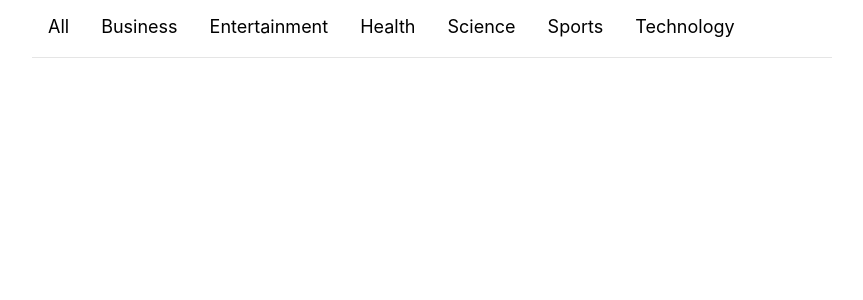
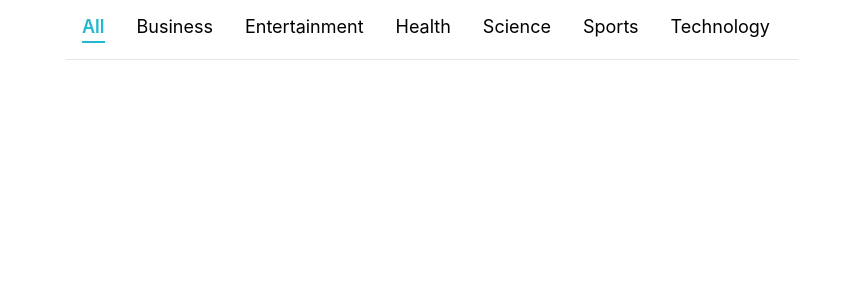
Before and after one commit to parkgeonwoong/study-reacts, a React (Create React App) app: page / in a window 1280 px wide. Shown: the top 300 px of the page, without its empty margins (208-1071 px from the left). Built offline with nearby package versions, Linux system fonts and the light colour scheme; no server answers.

Commit message:
Use NavLink in Categories

```diff
--- a/src/components/Categories.js
+++ b/src/components/Categories.js
@@ -1,4 +1,6 @@
+import React from "react";
 import styled, { css } from "styled-components";
+import { NavLink } from "react-router-dom";
 
 const categories = [
   {
@@ -34,16 +36,16 @@ const categories = [
 const CategoriesBlock = styled.div`
   display: flex;
   padding: 1rem;
-  width: 768px;
+  width: 700px;
   margin: 0 auto;
   border-bottom: 1px solid rgba(0, 0, 0, 0.1);
   @media screen and (max-width: 768px) {
     width: 100%;
-    overflow-y: auto;
+    overflow-x: auto;
   }
 `;
 
-const Category = styled.div`
+const Category = styled(NavLink)`
   font-size: 1.125rem;
   cursor: pointer;
   white-space: pre;
@@ -52,32 +54,31 @@ const Category = styled.div`
   padding-bottom: 0.25rem;
 
   &:hover {
-    color: #495057;
+    opacity: 0.5;
   }
 
-  ${(props) =>
-    props.active &&
-    css`
-        font-weight: 600;
-        border-bottom: 2px solid #22b8cf;
-        color: #22b8cf;
-        &;hover {
-            color: #3bc9db;
-        }`}
+  &.active {
+    font-weight: 600;
+    border-bottom: 2px solid #22b8cf;
+    color: #22b8cf;
+    &:hover {
+      color: #3bc9db;
+    }
+  }
 
   & + & {
     margin-left: 2rem;
   }
 `;
 
-const Categories = ({ category, onSelect }) => {
+const Categories = () => {
   return (
     <CategoriesBlock>
       {categories.map((c) => (
         <Category
           key={c.name}
-          active={category === c.name}
-          onClick={() => onSelect(c.name)}
+          className={({ isActive }) => (isActive ? "active" : undefined)}
+          to={c.name === "all" ? "/" : `/${c.name}`}
         >
           {c.text}
         </Category>
--- a/src/components/NewsItem.js
+++ b/src/components/NewsItem.js
@@ -24,6 +24,7 @@ const NewsItemBlock = styled.div`
     h2 {
       margin: 10px;
       a {
+        text-decoration: none;
         color: black;
       }
     }
```
